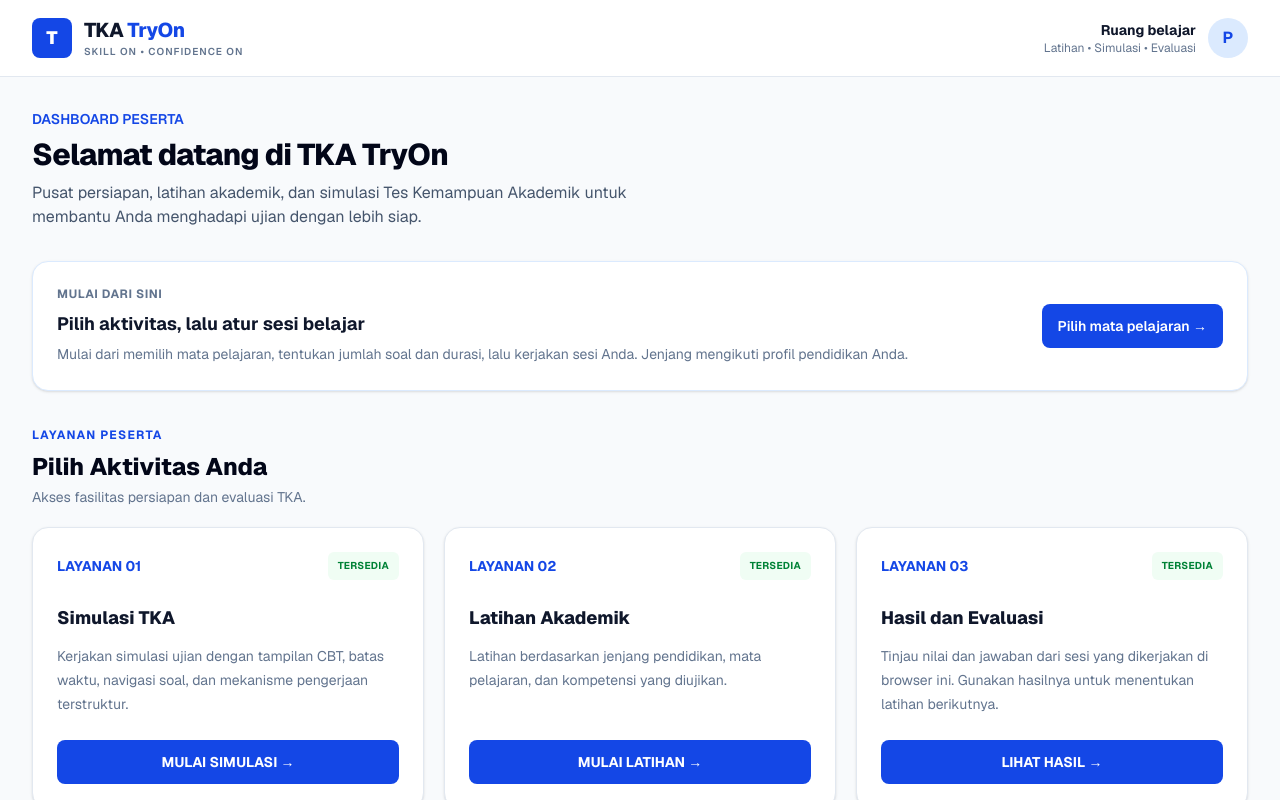
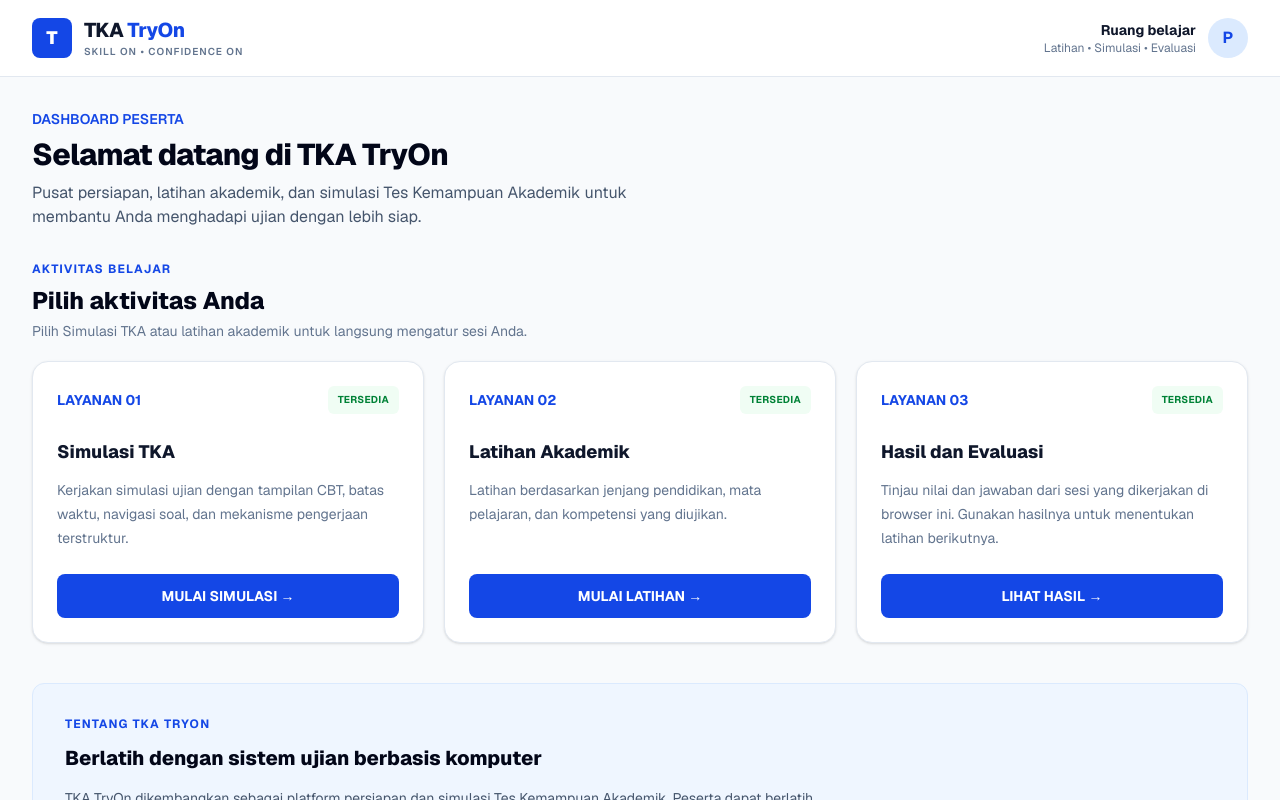
Before and after one commit to JohanDigitalLab/TKA_TryOn, a Next.js app: page /student in a window 1280 px wide. Shown: the top 800 px of the page. Built offline with nearby package versions, Linux system fonts and the light colour scheme.

Commit message:
fix: simplify student activity entry

```diff
--- a/src/app/student/page.js
+++ b/src/app/student/page.js
@@ -86,43 +86,19 @@ export default function StudentPage() {
           </p>
         </section>
 
-        {/* INFORMASI PESERTA */}
-        <section className="mb-9 rounded-2xl border border-blue-100 bg-white p-5 shadow-sm sm:p-6">
-          <div className="flex flex-wrap items-center justify-between gap-4">
-            <div>
-              <p className="text-xs font-bold uppercase tracking-wider text-slate-500">
-                MULAI DARI SINI
-              </p>
-
-              <h3 className="mt-2 text-lg font-bold text-slate-900">
-                Pilih aktivitas, lalu atur sesi belajar
-              </h3>
-
-              <p className="mt-1 text-sm leading-6 text-slate-500">
-                Mulai dari memilih mata pelajaran, tentukan jumlah soal dan
-                durasi, lalu kerjakan sesi Anda. Jenjang mengikuti profil pendidikan Anda.
-              </p>
-            </div>
-
-            <Link href="/student/subjects" className="inline-flex min-h-11 items-center rounded-lg bg-blue-700 px-4 py-2 text-sm font-semibold text-white hover:bg-blue-800">
-              Pilih mata pelajaran →
-            </Link>
-          </div>
-        </section>
-
-        {/* LAYANAN PESERTA */}
+        {/* PILIH AKTIVITAS */}
         <section id="layanan" className="mb-10 scroll-mt-28">
           <div className="mb-5">
             <p className="text-xs font-bold uppercase tracking-widest text-blue-700">
-              LAYANAN PESERTA
+              AKTIVITAS BELAJAR
             </p>
 
             <h3 className="mt-2 text-xl font-extrabold text-slate-950 sm:text-2xl">
-              Pilih Aktivitas Anda
+              Pilih aktivitas Anda
             </h3>
 
             <p className="mt-1 text-sm text-slate-500">
-              Akses fasilitas persiapan dan evaluasi TKA.
+              Pilih Simulasi TKA atau latihan akademik untuk langsung mengatur sesi Anda.
             </p>
           </div>
 
```
